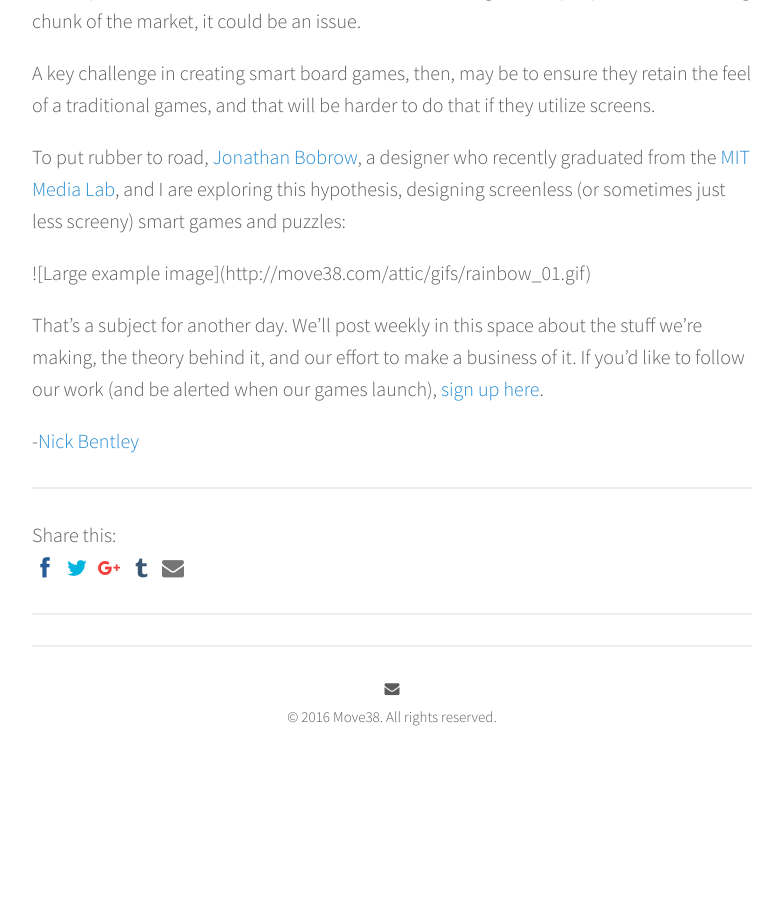
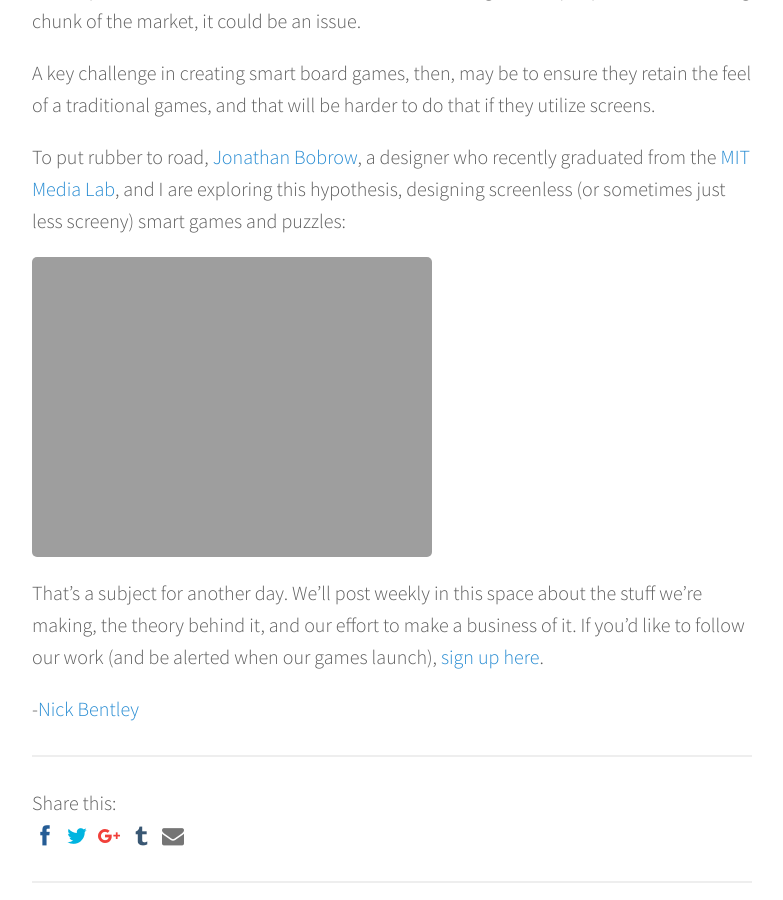
Before and after one commit to jbobrow/Move38-website, a Jekyll site: the page built from _posts/2016-09-23-smart-board-games-in-the-age-of-screens.markdown, in a window 1280 px wide and 900 px high, scrolled down 4344 px. Shown: the whole window, without its empty margins (248-1031 px from the left). Built offline with Jekyll 4.4.1, drawn with Linux system fonts in a browser that asks for light colours; nearby versions of some CDN libraries; comment, search, counter and statistics services are not loaded; before the commit the page ends 5173 px from its top, so only the background shows below that.

Commit message:
Updated Smart Board Games In The Age Of Screens

```diff
--- a/_posts/2016-09-23-smart-board-games-in-the-age-of-screens.markdown
+++ b/_posts/2016-09-23-smart-board-games-in-the-age-of-screens.markdown
@@ -25,11 +25,11 @@ Thanks to smart phones, screens have become pervasive. [The average American che
 
 And as screens have become dominant, our relationships with them have grown uneasy. This new feeling is reflected, for example, in [Black Mirror](https://en.wikipedia.org/wiki/Black_Mirror_(TV_series)), a popular TV show all about this uneasiness and whose title is a direct reference to modern screens:
 
-![Large example image](https://siteleaf-img.global.ssl.fastly.net/LYxw5Vqbt7XiO_h98m_eyvF_7EY=/fit-in/297x297/filters:dpr(2):quality(60):frames(0)/https://siteleaf-cdn.s3.amazonaws.com/57e500c951359653028d3f3c/assets/57e5389551359653005fee90.jpg)
+![Black Mirror](https://siteleaf-img.global.ssl.fastly.net/LYxw5Vqbt7XiO_h98m_eyvF_7EY=/fit-in/297x297/filters:dpr(2):quality(60):frames(0)/https://siteleaf-cdn.s3.amazonaws.com/57e500c951359653028d3f3c/assets/57e5389551359653005fee90.jpg)
 
 ...or the 'phone zombies' images now peppering the web:
 
-![Large example image](https://siteleaf-img.global.ssl.fastly.net/dQiLtpDtk-tY8aT6hUf1_roL95U=/fit-in/297x297/filters:dpr(2):quality(60):frames(0)/https://siteleaf-cdn.s3.amazonaws.com/57e500c951359653028d3f3c/assets/57e5390051359652e82f6624.jpg)
+![Phone Zombies](https://siteleaf-img.global.ssl.fastly.net/dQiLtpDtk-tY8aT6hUf1_roL95U=/fit-in/297x297/filters:dpr(2):quality(60):frames(0)/https://siteleaf-cdn.s3.amazonaws.com/57e500c951359653028d3f3c/assets/57e5390051359652e82f6624.jpg)
 
 Increasingly, many of us want to escape. We've come to associate screens with drudgery, mindlessness, and interruption. I spend my workday staring at a screen, looking away only when distracted by a ping from another screen. The last thing I want to do after work is stare at still another screen and keep feeling those associations. And if you're a parent, you likely spend significant time worrying about, and regulating, your kids' screen time.
 
@@ -81,7 +81,7 @@ A key challenge in creating smart board games, then, may be to ensure they retai
 
 To put rubber to road, [Jonathan Bobrow](http://cargo.jonathanbobrow.com/), a designer who recently graduated from the [MIT Media Lab](https://www.media.mit.edu/), and I are exploring this hypothesis, designing screenless (or sometimes just less screeny) smart games and puzzles:
 
-!\[Large example image\](http://move38.com/attic/gifs/rainbow_01.gif)
+![Rainbow](http://move38.com/attic/gifs/rainbow_01.gif)
 
 That's a subject for another day. We'll post weekly in this space about the stuff we're making, the theory behind it, and our effort to make a business of it. If you'd like to follow our work (and be alerted when our games launch), [sign up here](http://automatiles.us14.list-manage.com/subscribe?u=7857fa104de3ffc5bbe78d94c&id=c82a234f7c).
 
```
